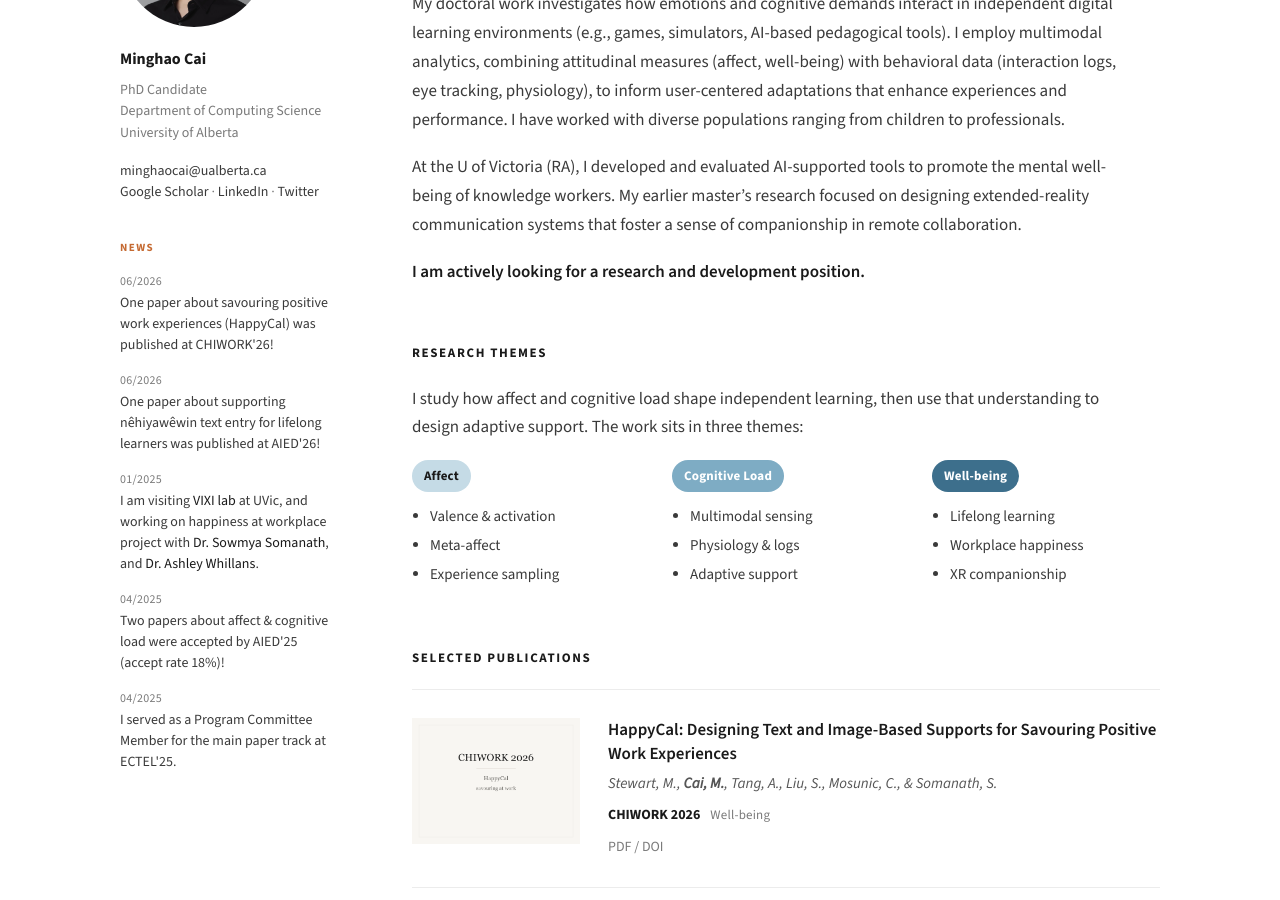
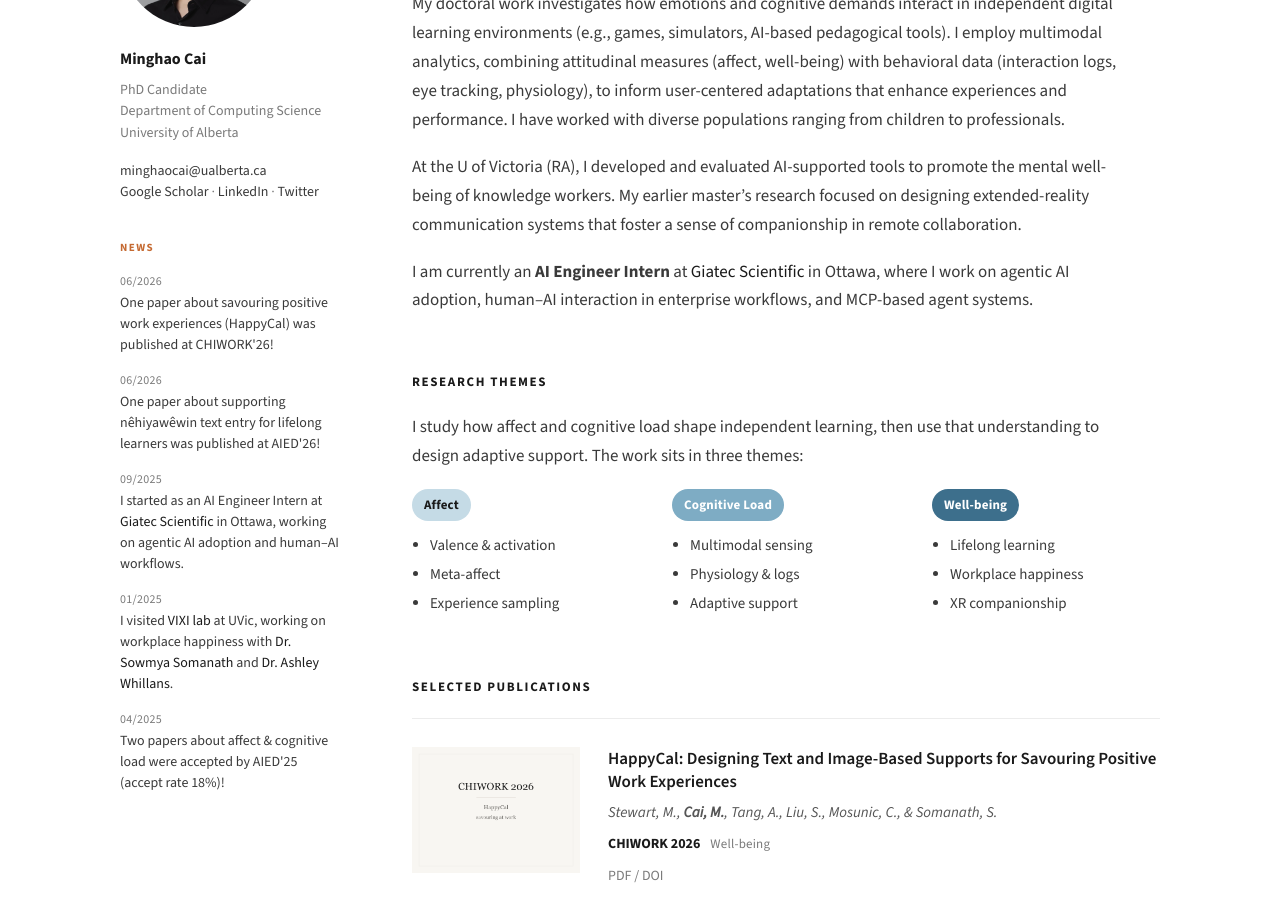
Before and after one commit to minghaocai/minghaocai.github.io, a Jekyll site: the page built from index.html, in a window 1280 px wide and 900 px high, scrolled down 233 px. Built offline with Jekyll 4.4.1, drawn with Linux system fonts in a browser that asks for light colours; some of the changed text lies outside the part shown.

Commit message:
Add Giatec AI Engineer internship from the August CV.
Surface the current industry role in the bio, news, and a new Experience section.

```diff
--- /dev/null
+++ b/_data/experience.yml
@@ -0,0 +1,10 @@
+- role: AI Engineer Intern
+  org: Giatec Scientific Inc.
+  location: Ottawa
+  dates: Sep 2025 – Present
+  detail: "Supporting AI literacy and agentic AI adoption; designing and evaluating human-in-the-loop AI agents and MCP-based workflows (Azure, Claude, LangGraph, Python, React, PostgreSQL)."
+
+- role: Research Assistant
+  org: VIXI Lab, University of Victoria
+  dates: Jan 2025 – Sep 2025
+  detail: "Built Hapi@Work, an AI-supported well-being app for knowledge workers (React, Node.js, Electron; GPT-4.1 for personalized suggestions)."
--- a/_data/news.yml
+++ b/_data/news.yml
@@ -2,8 +2,10 @@
   html: "One paper about savouring positive work experiences (HappyCal) was published at CHIWORK'26!"
 - date: 06/2026
   html: "One paper about supporting nêhiyawêwin text entry for lifelong learners was published at AIED'26!"
+- date: 09/2025
+  html: 'I started as an AI Engineer Intern at <a href="https://www.giatecscientific.com/">Giatec Scientific</a> in Ottawa, working on agentic AI adoption and human–AI workflows.'
 - date: 01/2025
-  html: 'I am visiting <a href="https://vixi.cs.uvic.ca/">VIXI lab</a> at UVic, and working on happiness at workplace project with <a href="https://vixi.cs.uvic.ca/people/sowmya-somanath-2020-06-18/">Dr. Sowmya Somanath</a>, and <a href="https://www.hbs.edu/faculty/Pages/profile.aspx?facId=943704">Dr. Ashley Whillans</a>.'
+  html: 'I visited <a href="https://vixi.cs.uvic.ca/">VIXI lab</a> at UVic, working on workplace happiness with <a href="https://vixi.cs.uvic.ca/people/sowmya-somanath-2020-06-18/">Dr. Sowmya Somanath</a> and <a href="https://www.hbs.edu/faculty/Pages/profile.aspx?facId=943704">Dr. Ashley Whillans</a>.'
 - date: 04/2025
   html: "Two papers about affect &amp; cognitive load were accepted by AIED'25 (accept rate 18%)!"
 - date: 04/2025
--- a/index.html
+++ b/index.html
@@ -9,7 +9,7 @@
 
 <p>At the U of Victoria (RA), I developed and evaluated AI-supported tools to promote the mental well-being of knowledge workers. My earlier master’s research focused on designing extended-reality communication systems that foster a sense of companionship in remote collaboration.</p>
 
-<p class="job">I am actively looking for a research and development position.</p>
+<p>I am currently an <strong>AI Engineer Intern</strong> at <a href="https://www.giatecscientific.com/">Giatec Scientific</a> in Ottawa, where I work on agentic AI adoption, human–AI interaction in enterprise workflows, and MCP-based agent systems.</p>
 
 <h1>Research Themes</h1>
 <p>I study how affect and cognitive load shape independent learning, then use that understanding to design adaptive support. The work sits in three themes:</p>
@@ -50,6 +50,16 @@
 <p class="more"><a href="{{ '/publications/' | relative_url }}">All publications →</a></p>
 
 <section class="cv-block">
+  <h2>Experience</h2>
+  <ul>
+    {% for e in site.data.experience %}
+      <li>
+        <span class="muted">{{ e.dates }}.</span>
+        <strong>{{ e.role }}</strong>, {{ e.org }}{% if e.location %}, {{ e.location }}{% endif %}.
+        {{ e.detail }}
+      </li>
+    {% endfor %}
+  </ul>
   <h2>Teaching</h2>
   <ul>
     {% for t in site.data.teaching %}
```
